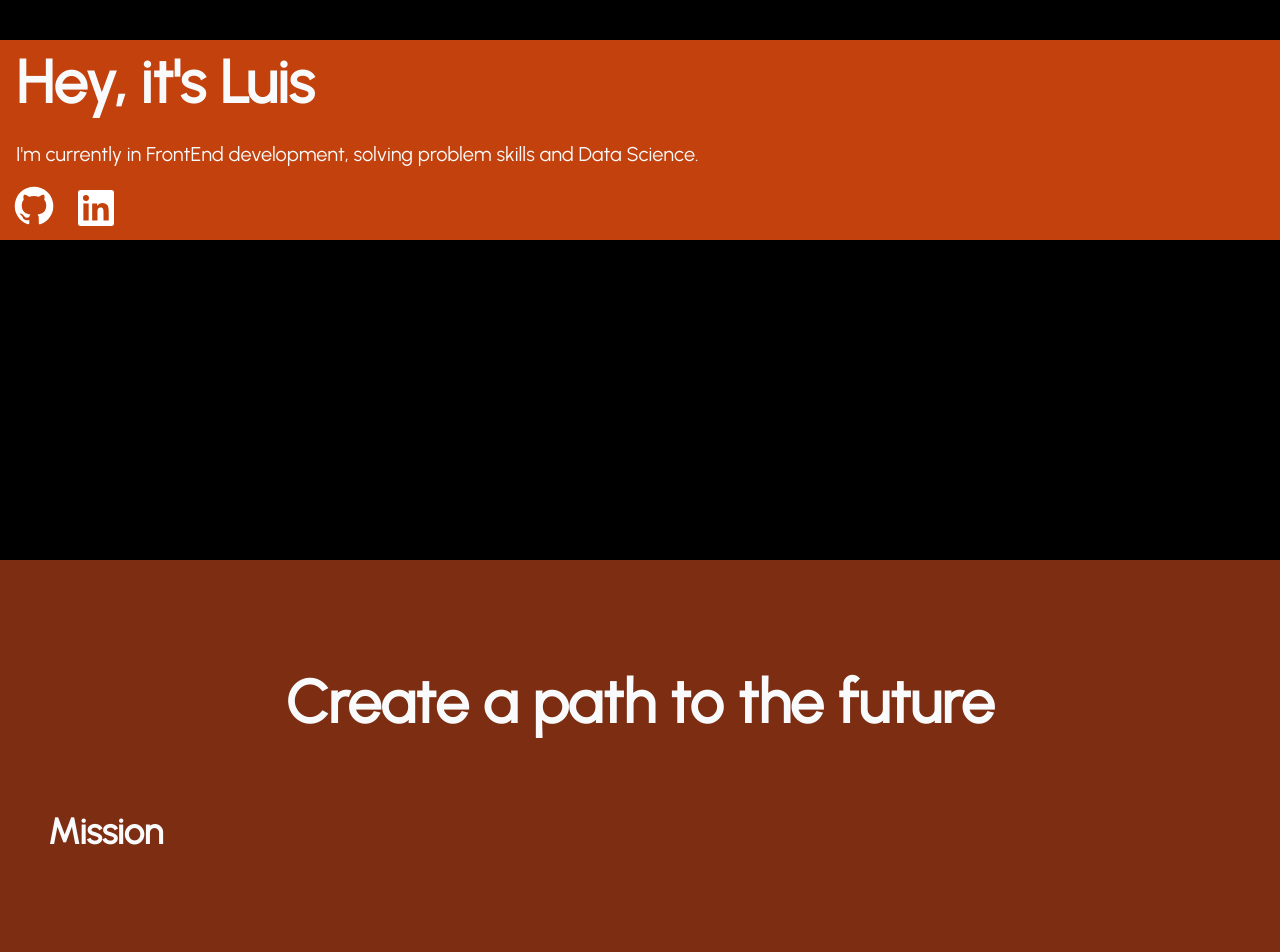
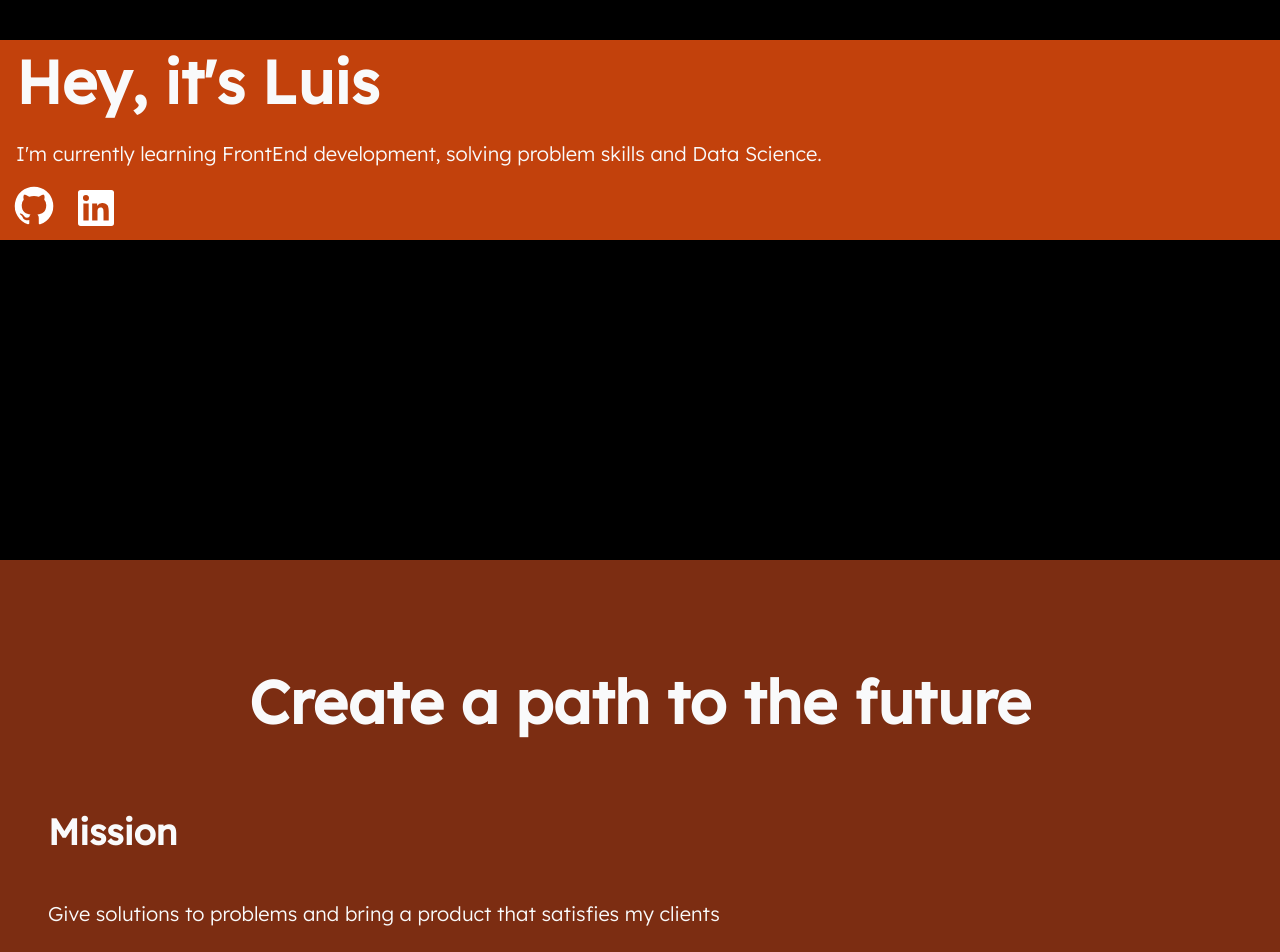
Before and after one commit to bashlui/portfolio, a Next.js app: page / in a window 1280 px wide. Shown: the part 120-1072 px from the top of the page. Built offline with nearby package versions, Linux system fonts and the light colour scheme.

Commit message:
Fix: all lol

```diff
--- a/components/Hero.js
+++ b/components/Hero.js
@@ -3,7 +3,7 @@
             <div className="bg-orange-700">
                 <h1 className="text-gray-50 text-left py-3 px-4 animate-fade-in-left">Hey, it's Luis</h1>
                     <p className="text-gray-50 text-left py-4 px-4 animate-fade-in-left">
-                        I'm currently in FrontEnd development, solving problem skills and Data Science.
+                        I'm currently learning FrontEnd development, solving problem skills and Data Science.
                     </p>
                 <div className="flex items-left md:justify-left animate-fade-in-left">
                     <a
--- a/components/Info.js
+++ b/components/Info.js
@@ -3,6 +3,7 @@ export const Info = () => {
         <div className="bg-orange-900 px-4 py-16 h-screen">
             <h1 className="text-gray-50 py-8 px-4 text-center m-4">Create a path to the future</h1>
             <h2 className="text-gray-50 py-8 px-4 text-left m-4">Mission</h2>
+            <p className="text-gray-50 px-4 text-left m-4">Give solutions to problems and bring a product that satisfies my clients</p>
         </div>
     );
 }
--- a/pages/_document.js
+++ b/pages/_document.js
@@ -4,7 +4,7 @@ export default function Document() {
   return (
     <Html lang="en" className="scroll-smooth">
       <Head />
-      <link href="https://fonts.googleapis.com/css2?family=Urbanist&display=swap" rel="stylesheet" />
+      <link href="https://fonts.googleapis.com/css2?family=Lexend+Deca:wght@300;400&display=swap" rel="stylesheet"></link>
       <body className="bg-black">
         <Main />
         <NextScript />
--- a/styles/globals.css
+++ b/styles/globals.css
@@ -3,11 +3,11 @@
 @tailwind utilities;
 
 h1{
-    @apply text-6xl font-black font-sans ;
+    @apply text-6xl font-bold font-sans ;
 }
 
 h2{
-    @apply text-4xl font-black font-sans;
+    @apply text-4xl font-bold font-sans;
 }
 
 h3{
--- a/tailwind.config.js
+++ b/tailwind.config.js
@@ -8,7 +8,7 @@ module.exports = {
   theme: {
     extend: {
       fontFamily: {
-        sans: ['Urbanist'],
+        sans: ['Lexend Deca', 'sans-serif'],
       },
       keyframes: {
         'fade-in-left': {
```
